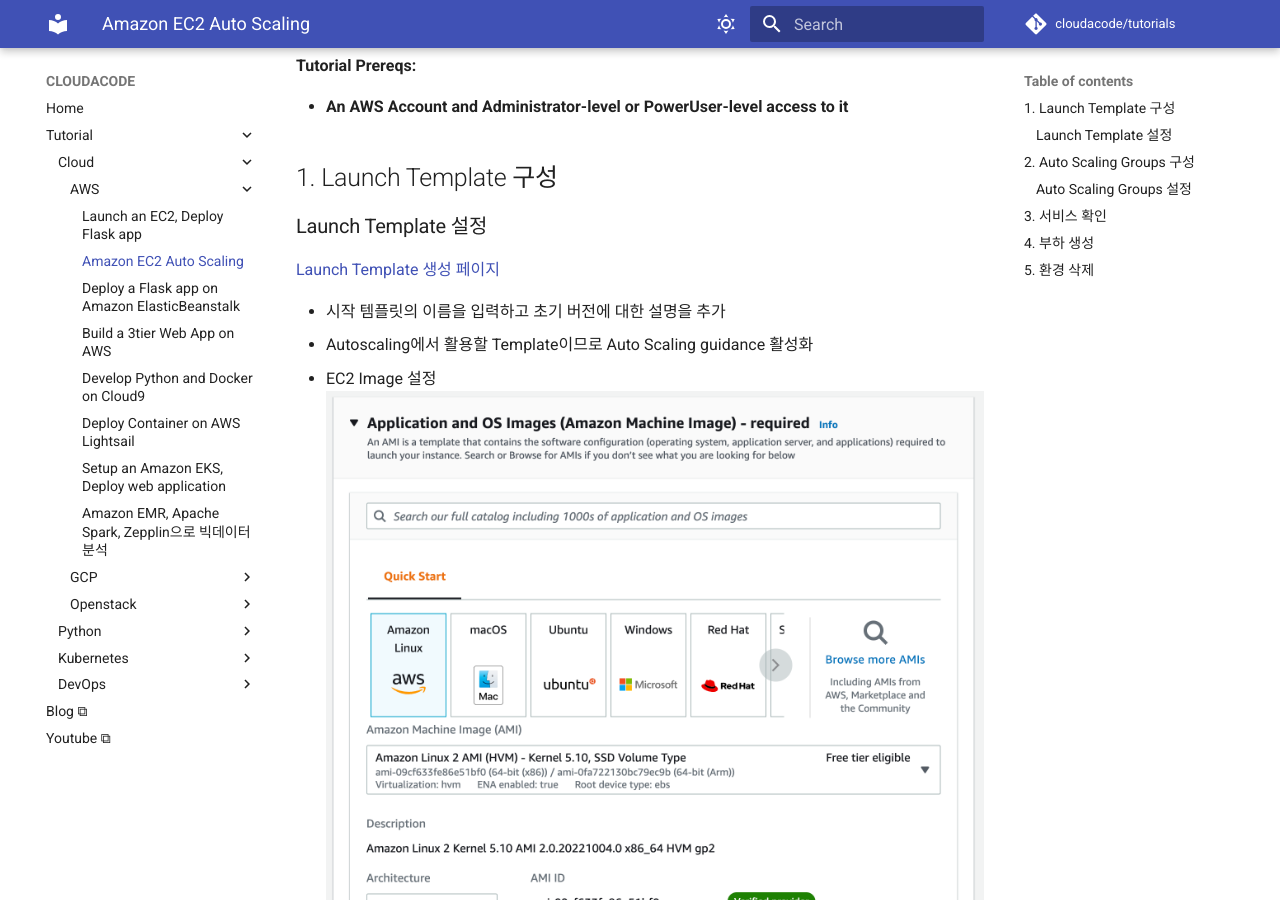
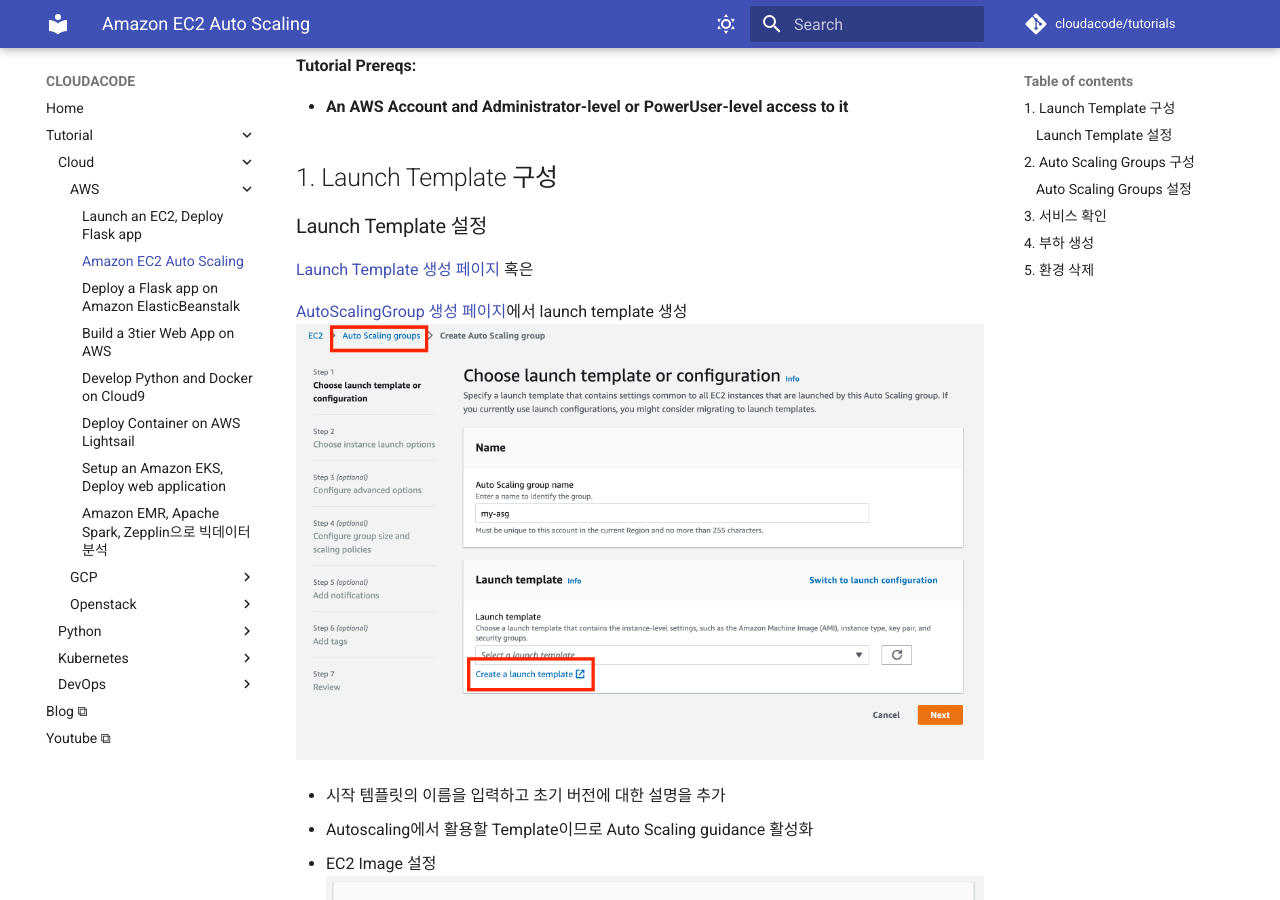
Before and after one commit to cloudacode/tutorials, an MkDocs documentation site: the page built from docs/cloud/aws/aws-autoscaling-group.md, in a window 1280 px wide and 900 px high, scrolled down 843 px. Built offline with MkDocs 1.6.1 and Material for MkDocs 9.7.7, drawn with Linux system fonts in a browser that asks for light colours; comment, search, counter and statistics services are not loaded.

Commit message:
added launch template page

```diff
--- a/docs/cloud/aws/aws-autoscaling-group.md
+++ b/docs/cloud/aws/aws-autoscaling-group.md
@@ -23,7 +23,10 @@
 
 ### Launch Template 설정
 
-[Launch Template 생성 페이지](https://ap-northeast-2.console.aws.amazon.com/ec2/home?region=ap-northeast-2#LaunchTemplates:)
+[Launch Template 생성 페이지](https://ap-northeast-2.console.aws.amazon.com/ec2/home?region=ap-northeast-2#LaunchTemplates:) 혹은
+
+[AutoScalingGroup 생성 페이지](https://ap-northeast-2.console.aws.amazon.com/ec2/home?region=ap-northeast-2#CreateAutoScalingGroup:)에서 launch template 생성
+![asg-launch-template](./assets/asg-launch-template.png)
 
 - 시작 템플릿의 이름을 입력하고 초기 버전에 대한 설명을 추가
 - Autoscaling에서 활용할 Template이므로 Auto Scaling guidance 활성화
```
Also changed, not shown: docs/cloud/aws/assets/asg-launch-template.png (added).
